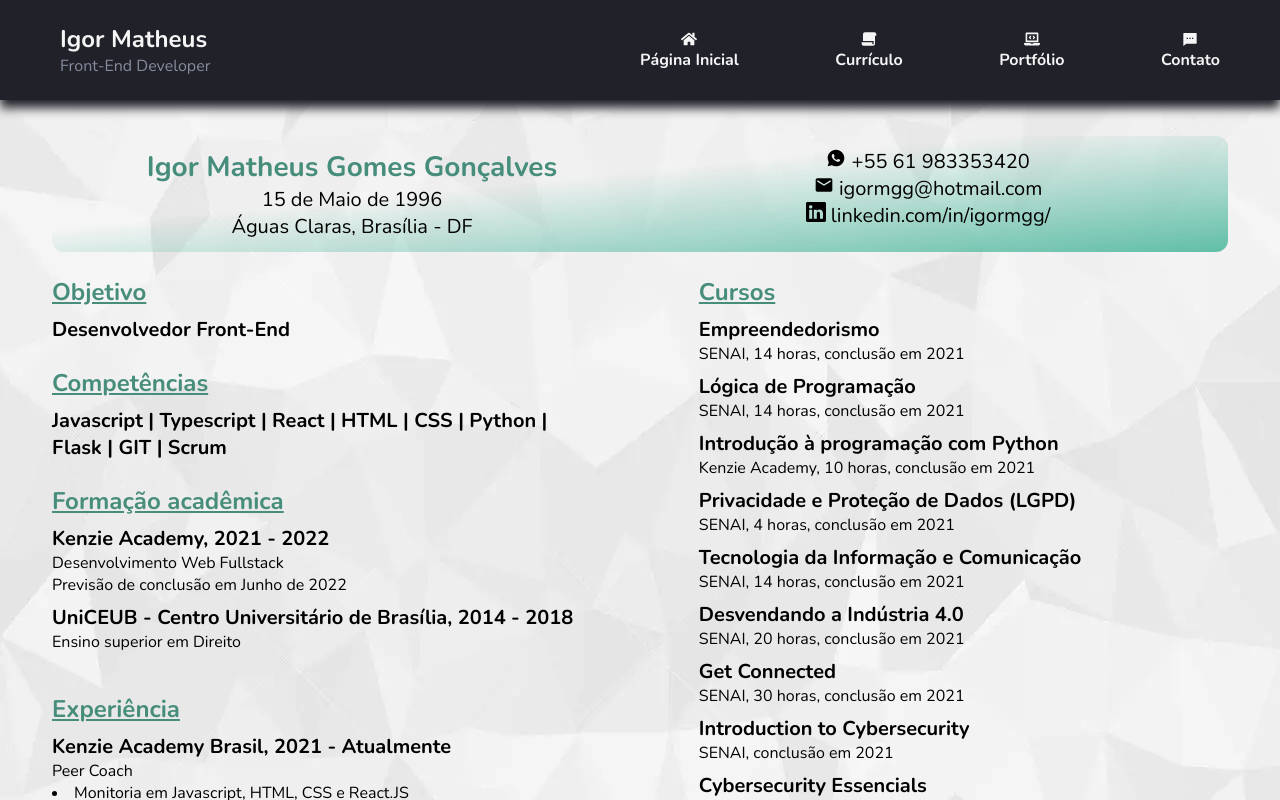
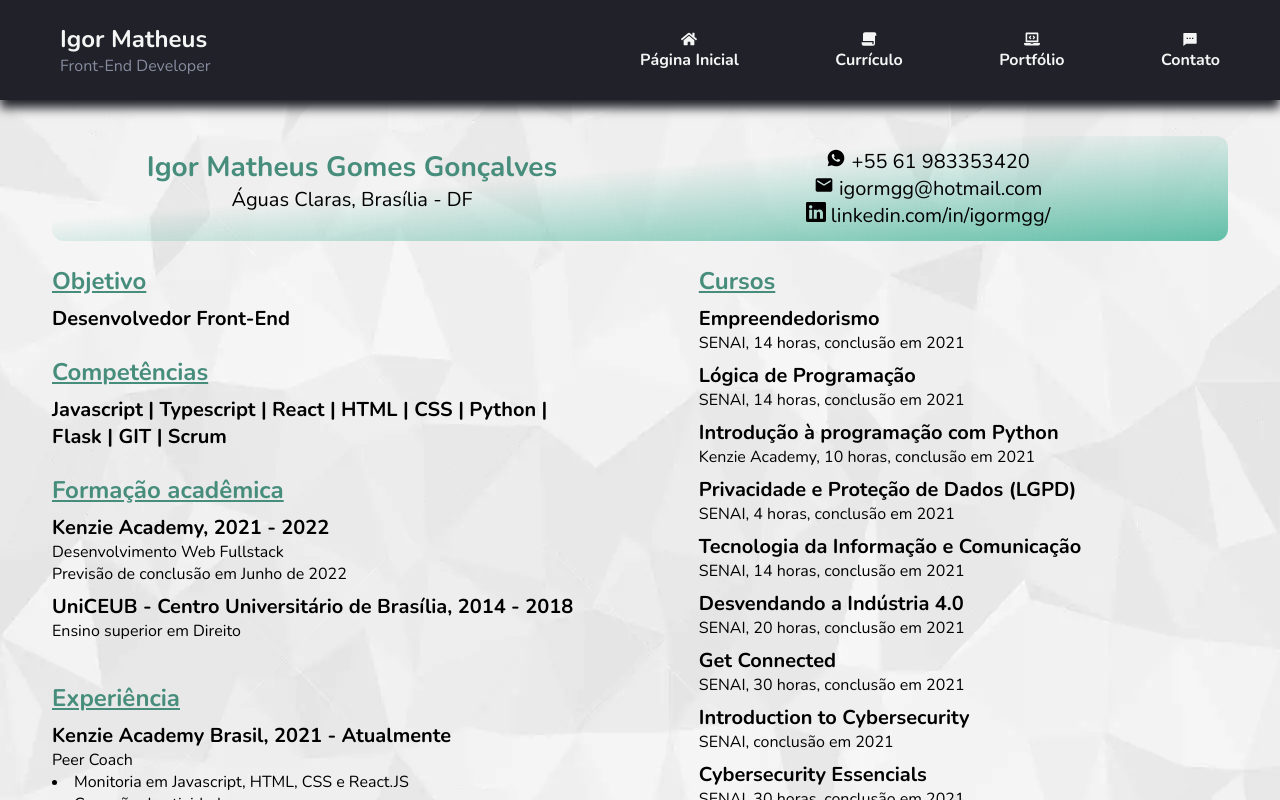
Before and after one commit to igormgg/igor_matheus-portfolio, a React (Create React App) app: page /curriculum in a window 1280 px wide. Shown: the top 800 px of the page. Built offline with nearby package versions, Linux system fonts and the light colour scheme.

Commit message:
fix: birth date removed

```diff
--- a/src/pages/Curriculum/index.jsx
+++ b/src/pages/Curriculum/index.jsx
@@ -13,7 +13,6 @@ const Curriculum = () => {
         <div id="header">
           <div id="profile">
             <h1>Igor Matheus Gomes Gonçalves</h1>
-            <h2>15 de Maio de 1996</h2>
             <h2>Águas Claras, Brasília - DF</h2>
           </div>
           <div id="socialContact">
```
